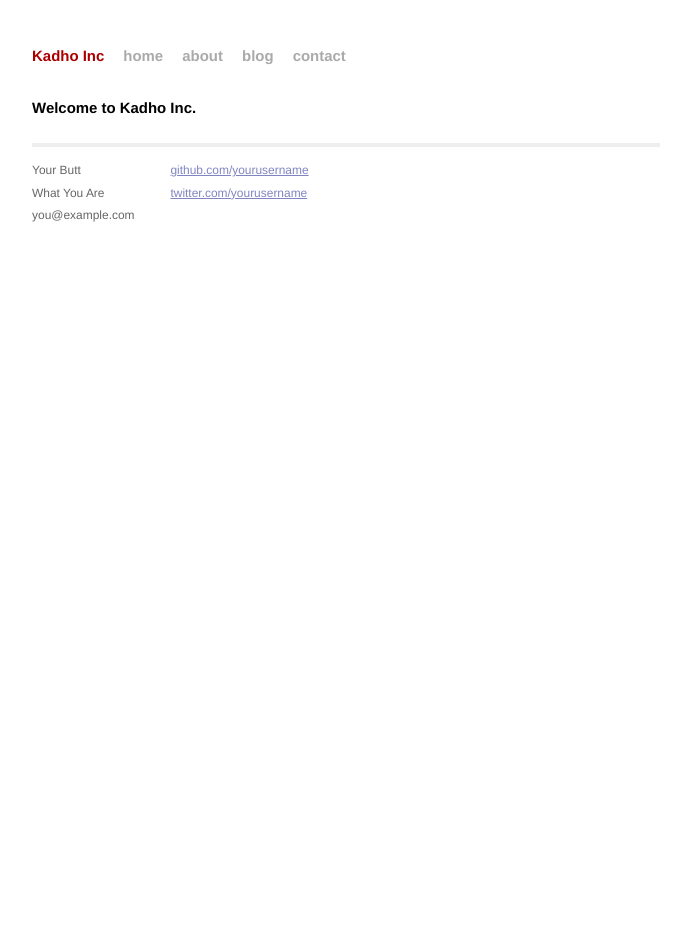
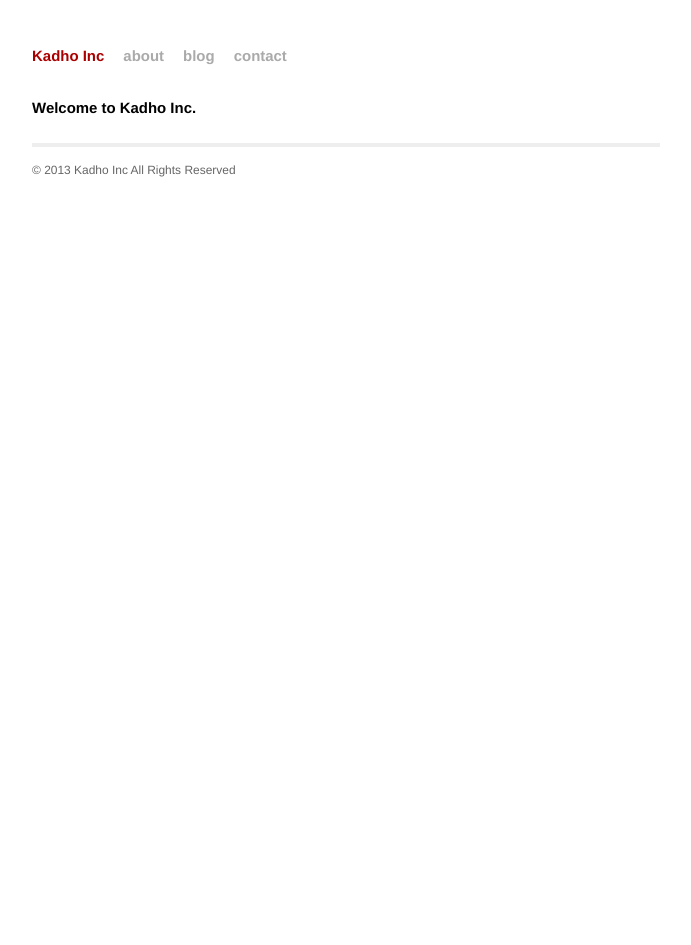
Before and after one commit to kadhoinc/kadhoinc.github.io, a Jekyll site: the page built from index.html, in a window 1280 px wide. Shown: the whole page, without its empty margins (294-985 px from the left). Built offline with Jekyll 4.4.1, drawn with Linux system fonts in a browser that asks for light colours; Markdown is read by kramdown in place of the engine named in the settings.

Commit message:
changed footer, and removed home

```diff
--- a/_includes/footer.html
+++ b/_includes/footer.html
@@ -1,15 +1,5 @@
   <div class="footer">
     <div class="contact">
-      <p>
-	Your Butt<br />
-	What You Are<br />
-	you@example.com
-      </p>
-    </div>
-    <div class="contact">
-      <p>
-	<a href="https://github.com/yourusername">github.com/yourusername</a><br />
-	<a href="https://twitter.com/yourusername">twitter.com/yourusername</a><br />
-      </p>
+      <p style="float=right;">© 2013 Kadho Inc All Rights Reserved<br /></p>
     </div>
   </div>
--- a/_includes/header.html
+++ b/_includes/header.html
@@ -0,0 +1,4 @@
+<div class="header">
+
+
+</div>
--- a/_layouts/default.html
+++ b/_layouts/default.html
@@ -18,7 +18,6 @@
         <div class="site">
           <div class="header">
             <h1 class="title"><a href="/">{{ site.name }}</a></h1>
-            <a class="extra" href="/">home</a>
             <a class="extra" href="/about.html">about</a>
             <a class="extra" href="/blog.html">blog</a>
             <a class="extra" href="/contact.html">contact</a>
```
